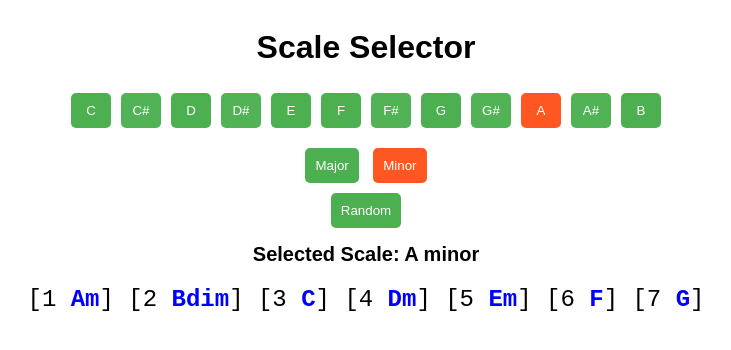
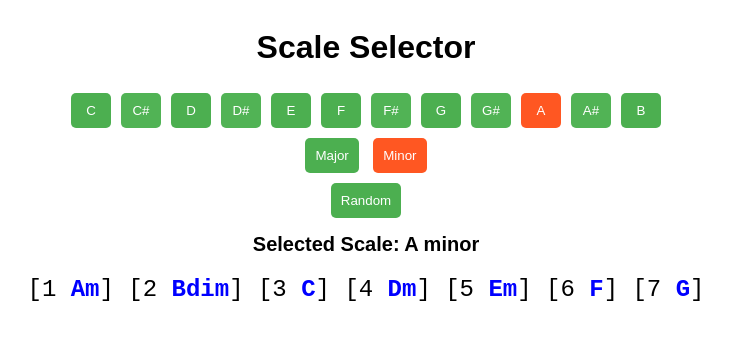
Before and after one commit to y-bears/music-quokka, a Jekyll site: the page ch-in-scale.html, which Jekyll copies as it is, in a window 1280 px wide. Shown: the top 350 px of the page, without its empty margins (274-1005 px from the left). Built offline with Jekyll 4.4.1, drawn with Linux system fonts in a browser that asks for light colours.

Commit message:
Update ch-in-scale.html
test

```diff
--- a/ch-in-scale.html
+++ b/ch-in-scale.html
@@ -11,12 +11,6 @@
       flex-direction: column;
       align-items: center;
       font-family: Arial, sans-serif;
-    }
-    /* Centering the note buttons */
-    #noteButtons {
-      display: flex;
-      justify-content: center;
-      margin-bottom: 10px; /* Added margin for better spacing */
     }
     /* Style for buttons */
     button {
```
